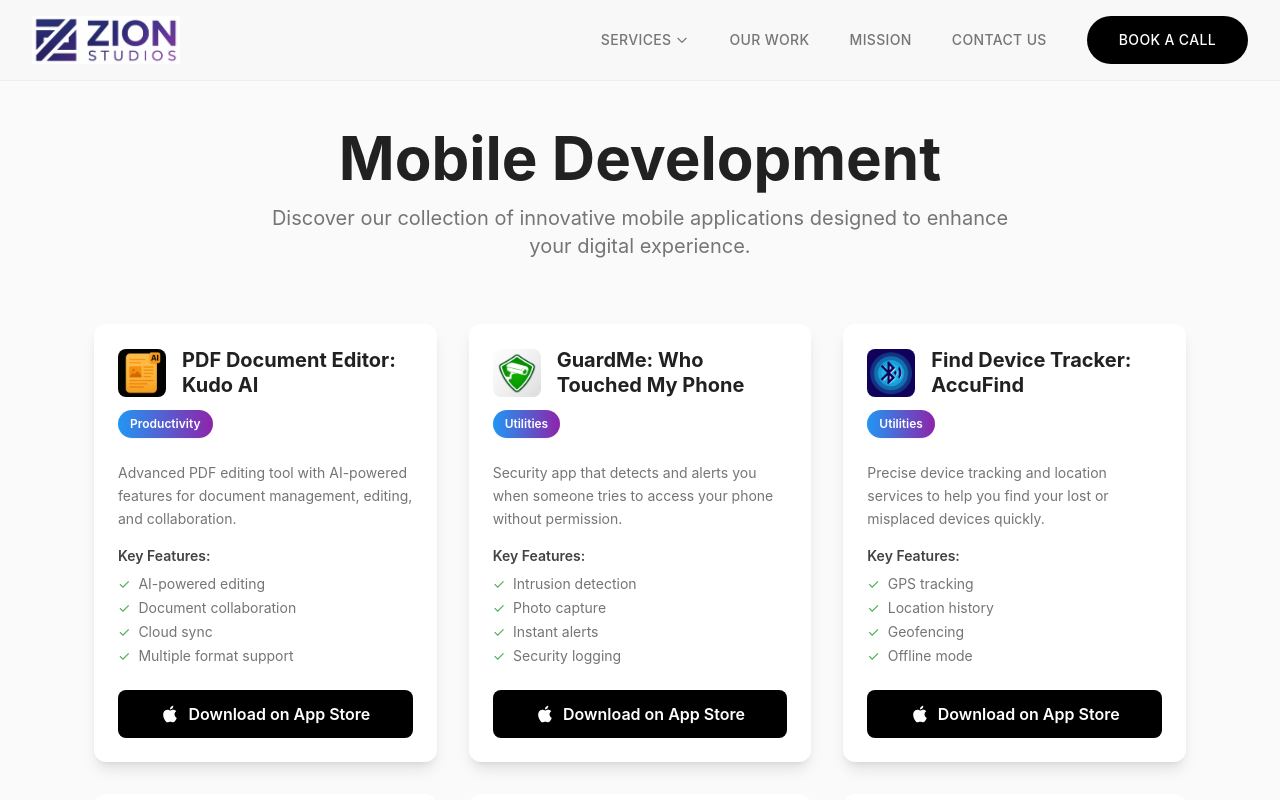
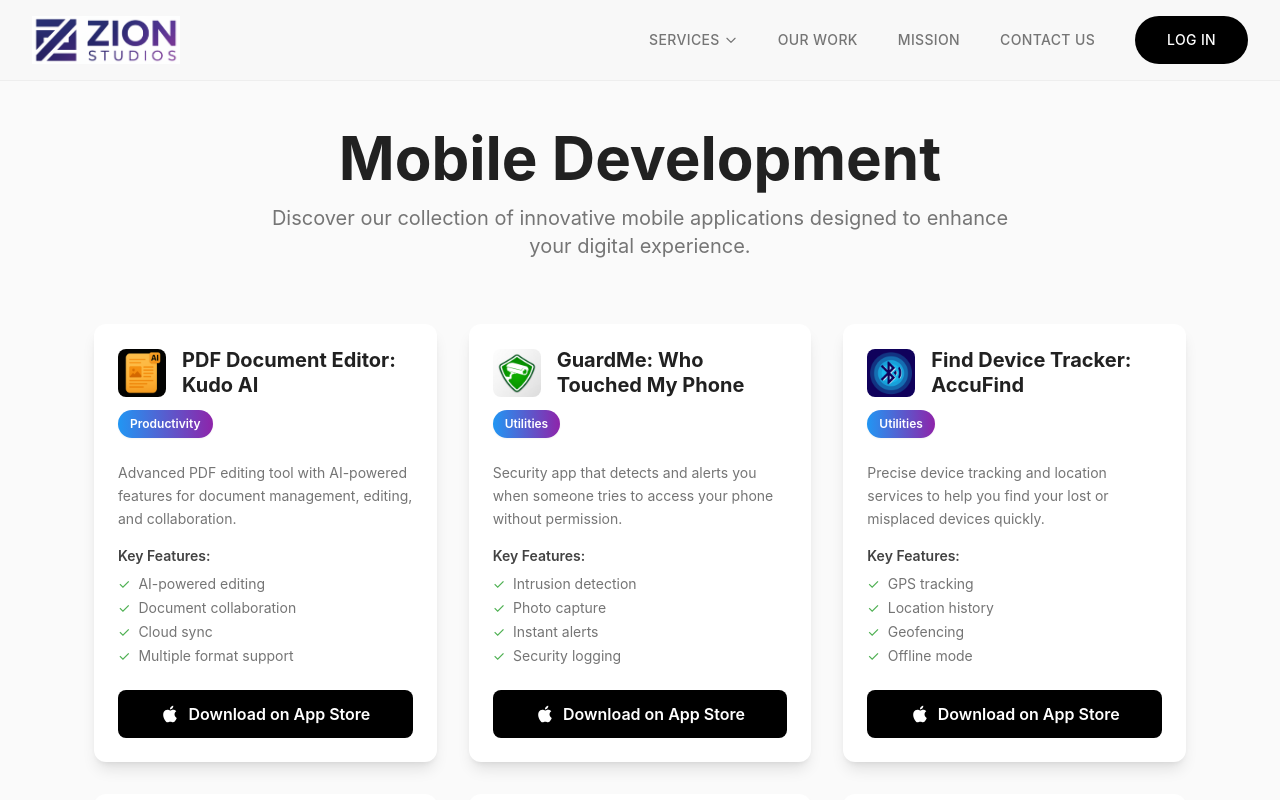
Before and after one commit to skyllex94/zion_studios_website, a React (Create React App) app: page /apps in a window 1280 px wide. Shown: the top 800 px of the page. Built offline with nearby package versions, Linux system fonts and the light colour scheme.

Commit message:
login page

```diff
--- a/src/components/Navbar.jsx
+++ b/src/components/Navbar.jsx
@@ -111,12 +111,10 @@
             ))}
 
             <a
-              href="https://calendly.com/kkanchev94/30min"
-              target="_blank"
-              rel="noopener noreferrer"
+              href="https://app.zionstudios.us"
               className="bg-black text-white font-medium text-sm uppercase tracking-wide px-8 py-3.5 rounded-full hover:bg-gray-800 transition-all duration-200 hover:shadow-lg"
             >
-              Book A Call
+              Log In
             </a>
           </div>
 
@@ -184,12 +182,10 @@
 
             <div className="pt-4">
               <a
-                href="https://calendly.com/kkanchev94/30min"
-                target="_blank"
-                rel="noopener noreferrer"
+                href="https://app.zionstudios.us"
                 className="block bg-black text-white font-medium text-sm uppercase tracking-wide px-6 py-4 rounded-full text-center hover:bg-gray-800 transition-all"
               >
-                Book A Call
+                Log In
               </a>
             </div>
           </div>
```
